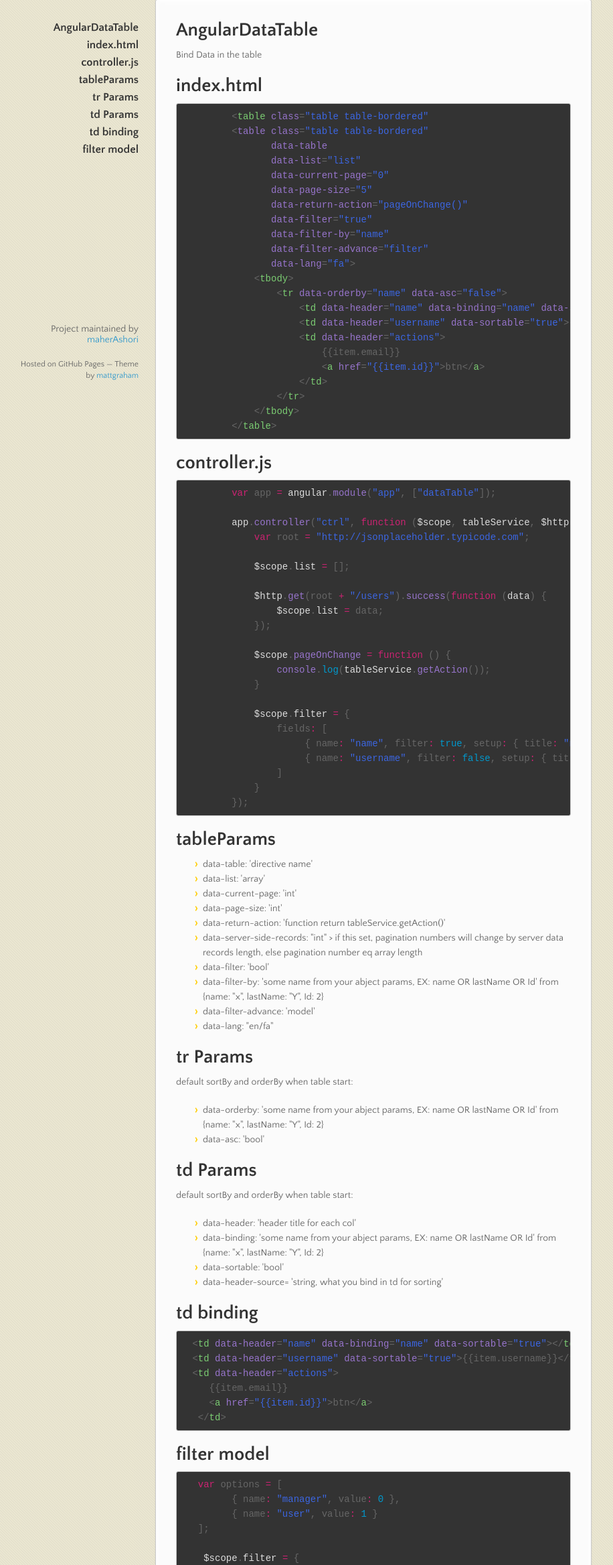
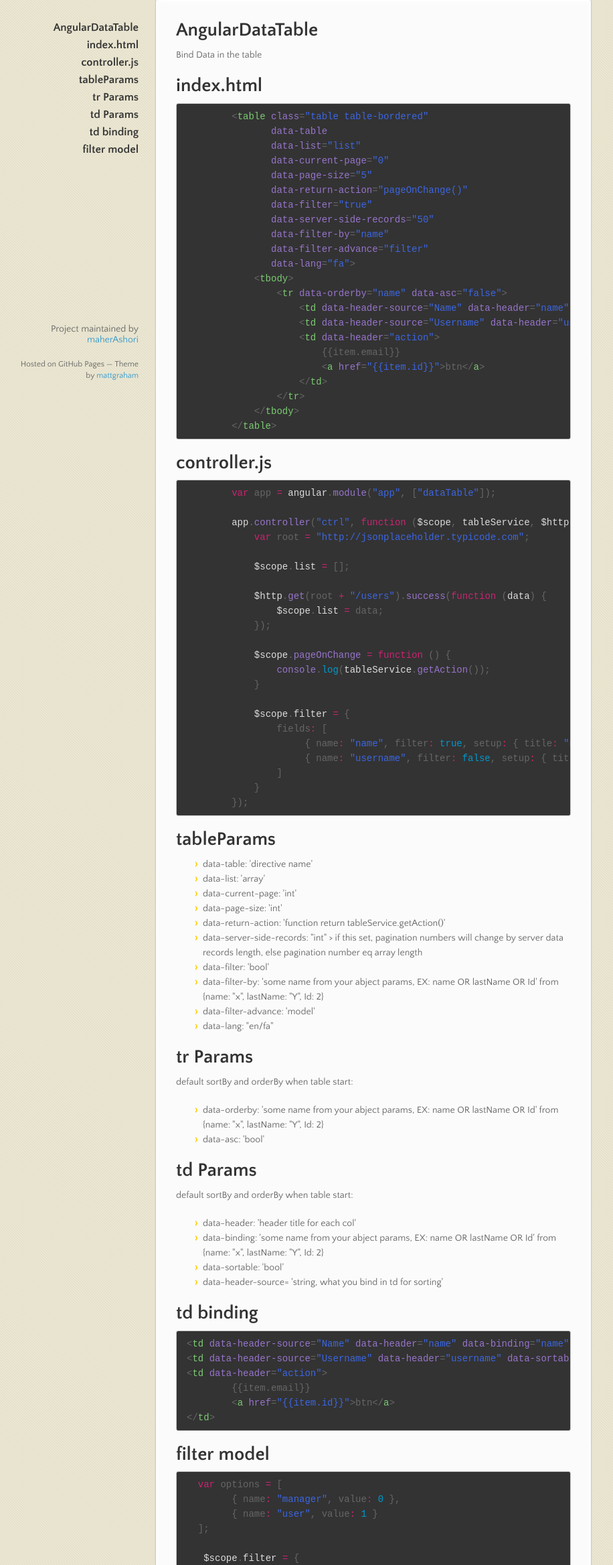
Before and after one commit to maherAshori/AngularDataTable, a plain HTML site: page index.html in a window 1280 px wide. Shown: the part 191-2527 px from the top of the page at 67% size, without its empty margins (83-999 px from the left). Drawn offline with nearby package versions, Linux system fonts and the light colour scheme.

```diff
--- a/index.html
+++ b/index.html
@@ -48,21 +48,21 @@
 <a id="indexhtml" class="anchor" href="#indexhtml" aria-hidden="true"><span aria-hidden="true" class="octicon octicon-link"></span></a>index.html</h1>
 
 <div class="highlight highlight-text-html-basic"><pre>        &lt;<span class="pl-ent">table</span> <span class="pl-e">class</span>=<span class="pl-s"><span class="pl-pds">"</span>table table-bordered<span class="pl-pds">"</span></span>
-        &lt;<span class="pl-e">table</span> <span class="pl-e">class</span>=<span class="pl-s"><span class="pl-pds">"</span>table table-bordered<span class="pl-pds">"</span></span>
                <span class="pl-e">data-table</span>
                <span class="pl-e">data-list</span>=<span class="pl-s"><span class="pl-pds">"</span>list<span class="pl-pds">"</span></span>
                <span class="pl-e">data-current-page</span>=<span class="pl-s"><span class="pl-pds">"</span>0<span class="pl-pds">"</span></span>
                <span class="pl-e">data-page-size</span>=<span class="pl-s"><span class="pl-pds">"</span>5<span class="pl-pds">"</span></span>
                <span class="pl-e">data-return-action</span>=<span class="pl-s"><span class="pl-pds">"</span>pageOnChange()<span class="pl-pds">"</span></span>
                <span class="pl-e">data-filter</span>=<span class="pl-s"><span class="pl-pds">"</span>true<span class="pl-pds">"</span></span>
+               <span class="pl-e">data-server-side-records</span>=<span class="pl-s"><span class="pl-pds">"</span>50<span class="pl-pds">"</span></span>
                <span class="pl-e">data-filter-by</span>=<span class="pl-s"><span class="pl-pds">"</span>name<span class="pl-pds">"</span></span>
                <span class="pl-e">data-filter-advance</span>=<span class="pl-s"><span class="pl-pds">"</span>filter<span class="pl-pds">"</span></span>
                <span class="pl-e">data-lang</span>=<span class="pl-s"><span class="pl-pds">"</span>fa<span class="pl-pds">"</span></span>&gt;
             &lt;<span class="pl-ent">tbody</span>&gt;
                 &lt;<span class="pl-ent">tr</span> <span class="pl-e">data-orderby</span>=<span class="pl-s"><span class="pl-pds">"</span>name<span class="pl-pds">"</span></span> <span class="pl-e">data-asc</span>=<span class="pl-s"><span class="pl-pds">"</span>false<span class="pl-pds">"</span></span>&gt;
-                    &lt;<span class="pl-ent">td</span> <span class="pl-e">data-header</span>=<span class="pl-s"><span class="pl-pds">"</span>name<span class="pl-pds">"</span></span> <span class="pl-e">data-binding</span>=<span class="pl-s"><span class="pl-pds">"</span>name<span class="pl-pds">"</span></span> <span class="pl-e">data-sortable</span>=<span class="pl-s"><span class="pl-pds">"</span>true<span class="pl-pds">"</span></span>&gt;&lt;/<span class="pl-ent">td</span>&gt;
-                    &lt;<span class="pl-ent">td</span> <span class="pl-e">data-header</span>=<span class="pl-s"><span class="pl-pds">"</span>username<span class="pl-pds">"</span></span> <span class="pl-e">data-sortable</span>=<span class="pl-s"><span class="pl-pds">"</span>true<span class="pl-pds">"</span></span>&gt;{{item.username}}&lt;/<span class="pl-ent">td</span>&gt;
-                    &lt;<span class="pl-ent">td</span> <span class="pl-e">data-header</span>=<span class="pl-s"><span class="pl-pds">"</span>actions<span class="pl-pds">"</span></span>&gt;
+                    &lt;<span class="pl-ent">td</span> <span class="pl-e">data-header-source</span>=<span class="pl-s"><span class="pl-pds">"</span>Name<span class="pl-pds">"</span></span> <span class="pl-e">data-header</span>=<span class="pl-s"><span class="pl-pds">"</span>name<span class="pl-pds">"</span></span> <span class="pl-e">data-binding</span>=<span class="pl-s"><span class="pl-pds">"</span>name<span class="pl-pds">"</span></span> <span class="pl-e">data-sortable</span>=<span class="pl-s"><span class="pl-pds">"</span>true<span class="pl-pds">"</span></span>&gt;&lt;/<span class="pl-ent">td</span>&gt;
+                    &lt;<span class="pl-ent">td</span> <span class="pl-e">data-header-source</span>=<span class="pl-s"><span class="pl-pds">"</span>Username<span class="pl-pds">"</span></span> <span class="pl-e">data-header</span>=<span class="pl-s"><span class="pl-pds">"</span>username<span class="pl-pds">"</span></span> <span class="pl-e">data-sortable</span>=<span class="pl-s"><span class="pl-pds">"</span>true<span class="pl-pds">"</span></span>&gt;{{item.username}}&lt;/<span class="pl-ent">td</span>&gt;
+                    &lt;<span class="pl-ent">td</span> <span class="pl-e">data-header</span>=<span class="pl-s"><span class="pl-pds">"</span>action<span class="pl-pds">"</span></span>&gt;
                         {{item.email}}
                         &lt;<span class="pl-ent">a</span> <span class="pl-e">href</span>=<span class="pl-s"><span class="pl-pds">"</span>{{item.id}}<span class="pl-pds">"</span></span>&gt;btn&lt;/<span class="pl-ent">a</span>&gt;
                     &lt;/<span class="pl-ent">td</span>&gt;
@@ -137,12 +137,12 @@
 <h1>
 <a id="td-binding" class="anchor" href="#td-binding" aria-hidden="true"><span aria-hidden="true" class="octicon octicon-link"></span></a>td binding</h1>
 
-<div class="highlight highlight-text-html-basic"><pre> &lt;<span class="pl-ent">td</span> <span class="pl-e">data-header</span>=<span class="pl-s"><span class="pl-pds">"</span>name<span class="pl-pds">"</span></span> <span class="pl-e">data-binding</span>=<span class="pl-s"><span class="pl-pds">"</span>name<span class="pl-pds">"</span></span> <span class="pl-e">data-sortable</span>=<span class="pl-s"><span class="pl-pds">"</span>true<span class="pl-pds">"</span></span>&gt;&lt;/<span class="pl-ent">td</span>&gt;
- &lt;<span class="pl-ent">td</span> <span class="pl-e">data-header</span>=<span class="pl-s"><span class="pl-pds">"</span>username<span class="pl-pds">"</span></span> <span class="pl-e">data-sortable</span>=<span class="pl-s"><span class="pl-pds">"</span>true<span class="pl-pds">"</span></span>&gt;{{item.username}}&lt;/<span class="pl-ent">td</span>&gt;
- &lt;<span class="pl-ent">td</span> <span class="pl-e">data-header</span>=<span class="pl-s"><span class="pl-pds">"</span>actions<span class="pl-pds">"</span></span>&gt;
-    {{item.email}}
-    &lt;<span class="pl-ent">a</span> <span class="pl-e">href</span>=<span class="pl-s"><span class="pl-pds">"</span>{{item.id}}<span class="pl-pds">"</span></span>&gt;btn&lt;/<span class="pl-ent">a</span>&gt;
-  &lt;/<span class="pl-ent">td</span>&gt;</pre></div>
+<div class="highlight highlight-text-html-basic"><pre>&lt;<span class="pl-ent">td</span> <span class="pl-e">data-header-source</span>=<span class="pl-s"><span class="pl-pds">"</span>Name<span class="pl-pds">"</span></span> <span class="pl-e">data-header</span>=<span class="pl-s"><span class="pl-pds">"</span>name<span class="pl-pds">"</span></span> <span class="pl-e">data-binding</span>=<span class="pl-s"><span class="pl-pds">"</span>name<span class="pl-pds">"</span></span> <span class="pl-e">data-sortable</span>=<span class="pl-s"><span class="pl-pds">"</span>true<span class="pl-pds">"</span></span>&gt;&lt;/<span class="pl-ent">td</span>&gt;
+&lt;<span class="pl-ent">td</span> <span class="pl-e">data-header-source</span>=<span class="pl-s"><span class="pl-pds">"</span>Username<span class="pl-pds">"</span></span> <span class="pl-e">data-header</span>=<span class="pl-s"><span class="pl-pds">"</span>username<span class="pl-pds">"</span></span> <span class="pl-e">data-sortable</span>=<span class="pl-s"><span class="pl-pds">"</span>true<span class="pl-pds">"</span></span>&gt;{{item.username}}&lt;/<span class="pl-ent">td</span>&gt;
+&lt;<span class="pl-ent">td</span> <span class="pl-e">data-header</span>=<span class="pl-s"><span class="pl-pds">"</span>action<span class="pl-pds">"</span></span>&gt;
+        {{item.email}}
+        &lt;<span class="pl-ent">a</span> <span class="pl-e">href</span>=<span class="pl-s"><span class="pl-pds">"</span>{{item.id}}<span class="pl-pds">"</span></span>&gt;btn&lt;/<span class="pl-ent">a</span>&gt;
+&lt;/<span class="pl-ent">td</span>&gt;</pre></div>
 
 <h1>
 <a id="filter-model" class="anchor" href="#filter-model" aria-hidden="true"><span aria-hidden="true" class="octicon octicon-link"></span></a>filter model</h1>
```
Also changed, not shown: params.json (+1 -1 lines).
